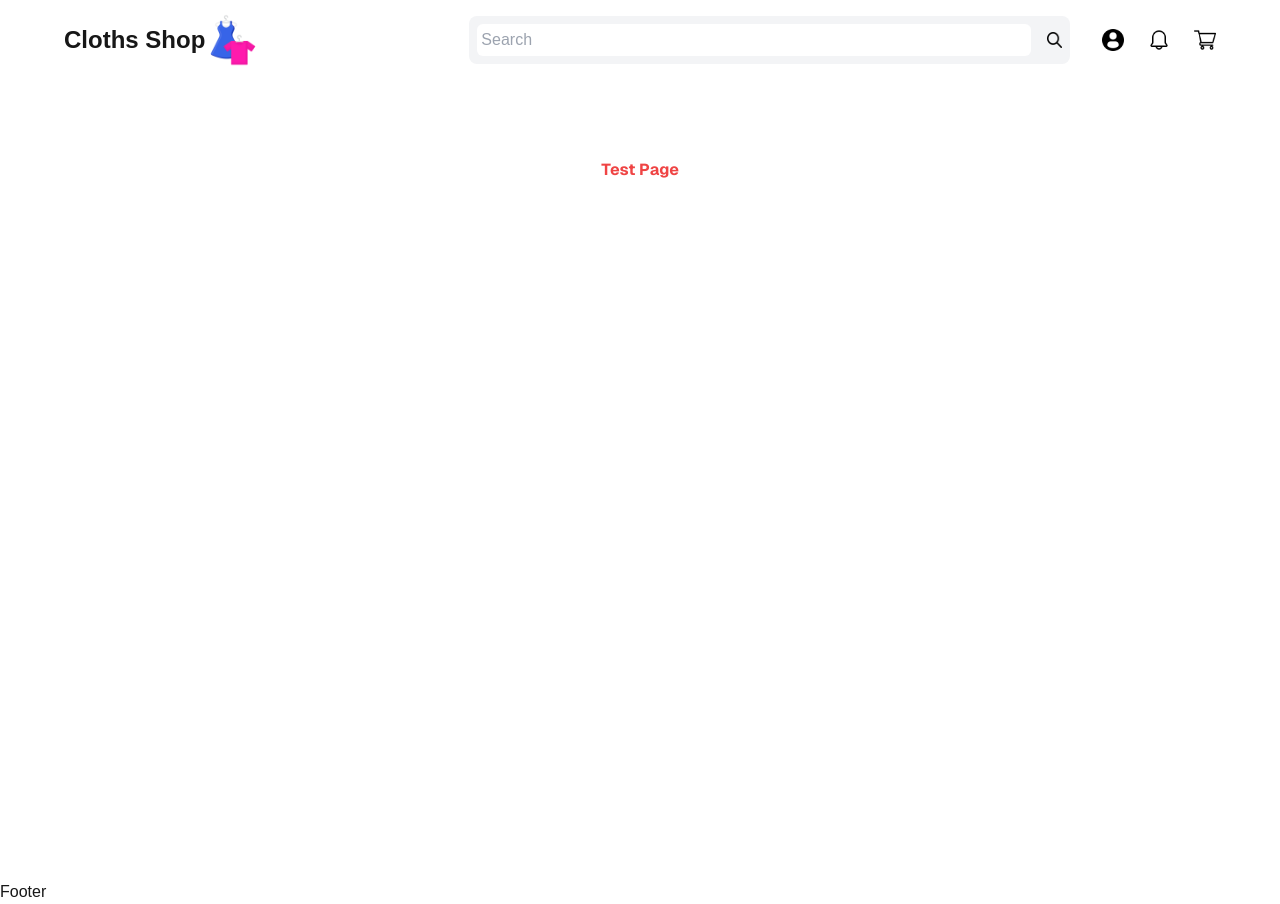
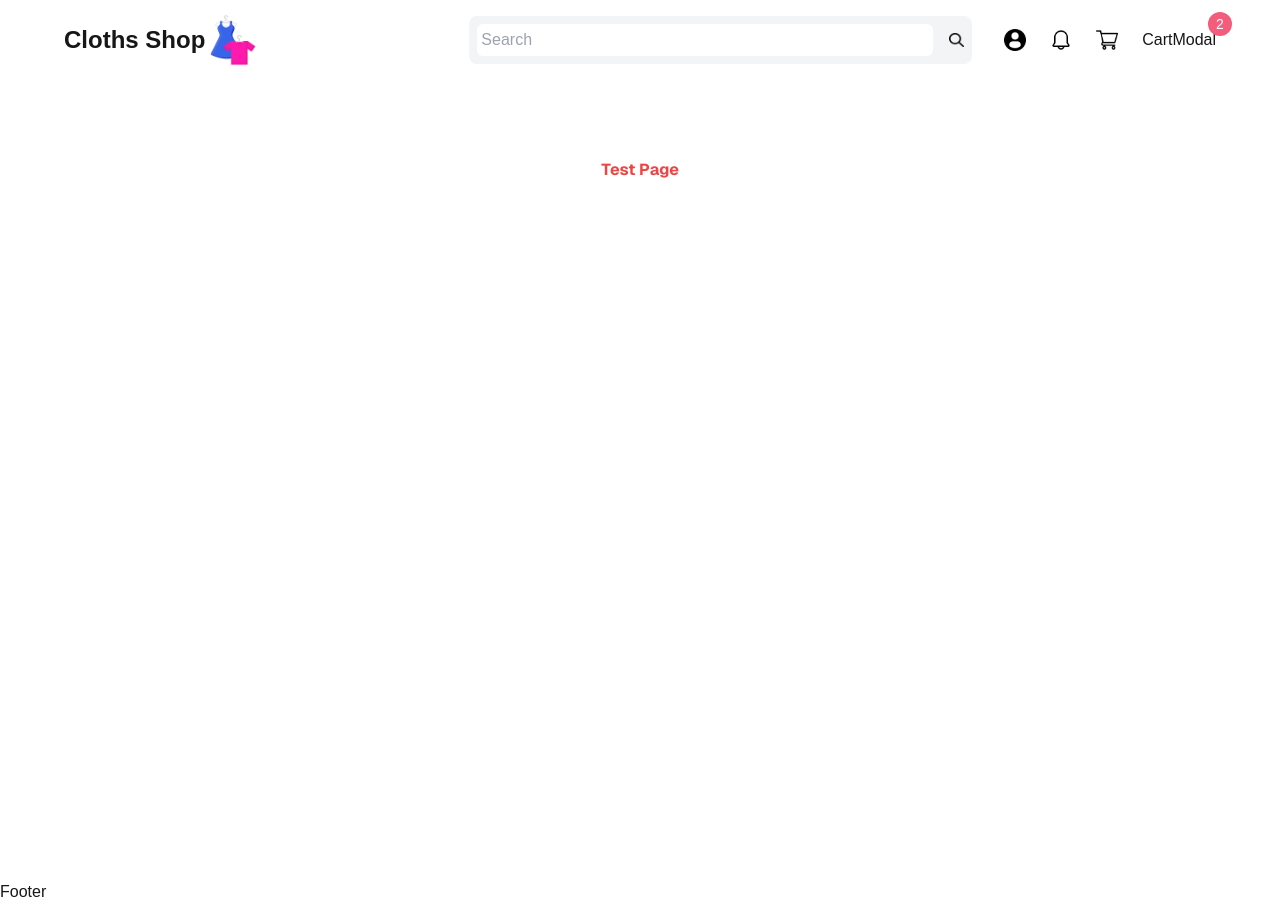
Before and after one commit to deimosdev343/clothes-shop, a Next.js app: page / in a window 1280 px wide. Both pictures are taken after a click on the picture 1205 px from the left and 40 px from the top of the page. Built offline with nearby package versions, Linux system fonts and the light colour scheme.

Commit message:
item count icon thing

```diff
--- /dev/null
+++ b/src/components/CartModal.tsx
@@ -0,0 +1,11 @@
+"use client";
+
+import React from 'react'
+
+const CartModal = () => {
+  return (
+    <div>CartModal</div>
+  )
+}
+
+export default CartModal
--- a/src/components/NavIcons.tsx
+++ b/src/components/NavIcons.tsx
@@ -6,6 +6,7 @@ import ProfileIcon from '../assets/profile-user.png';
 import CartIcon from '../assets/shopping-cart.png';
 import Link from 'next/link';
 import { useRouter } from 'next/navigation';
+import CartModal from './CartModal';
 
 
 
@@ -50,8 +51,17 @@ const NavIcons = () => {
         width={22}
         height={22}
         className='cursor-pointer'
+        onClick={() => setIsCartOpen(prev => !prev)}
       />
-
+      <div
+        className='absolute -top-4 -right-4 w-6 h-6 bg-[#f35c7a]
+          rounded-full text-white text-sm flex items-center justify-center  '
+      >
+        2
+      </div>
+      {isCartOpen && (
+        <CartModal />
+      )}
     </div>
 
 }
```
